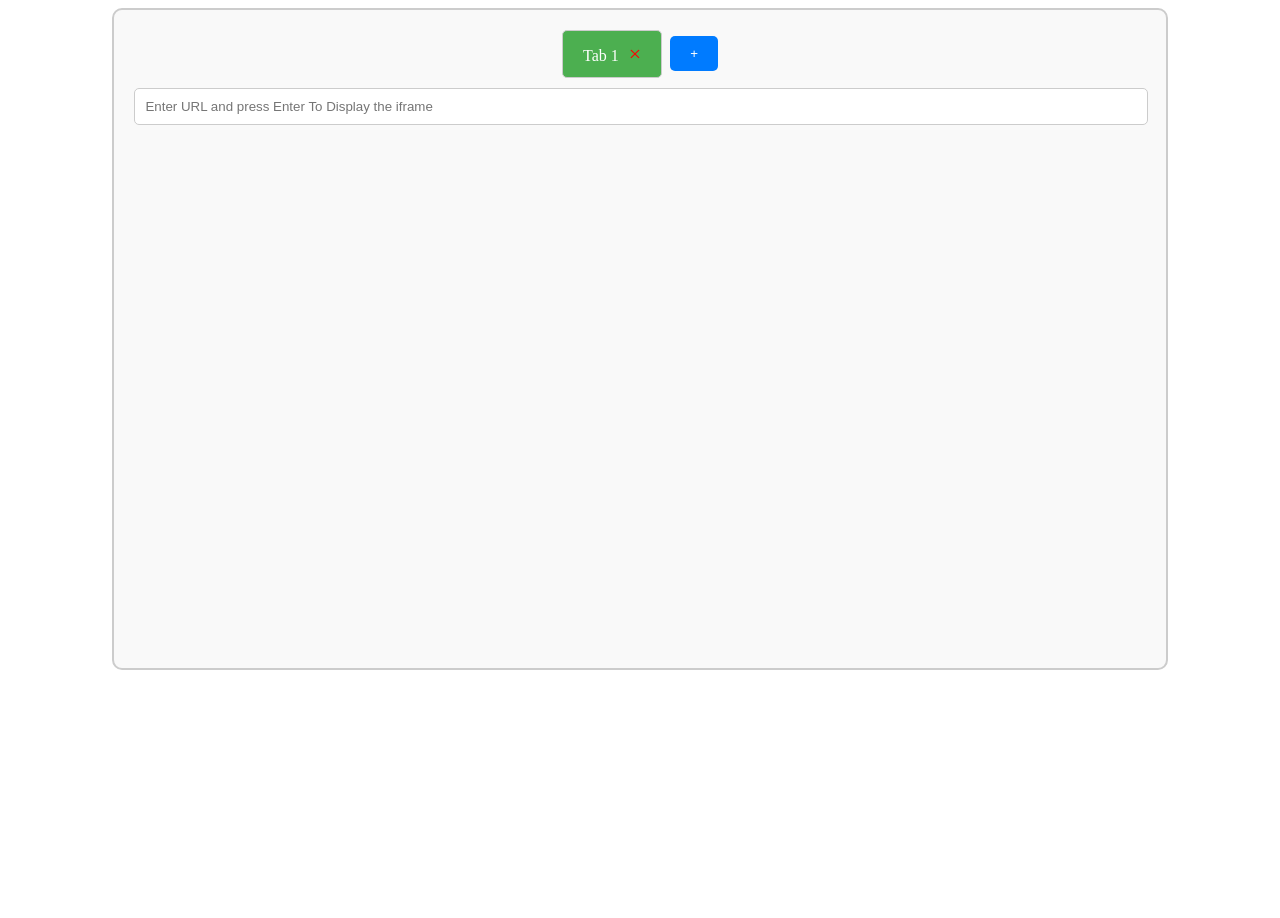
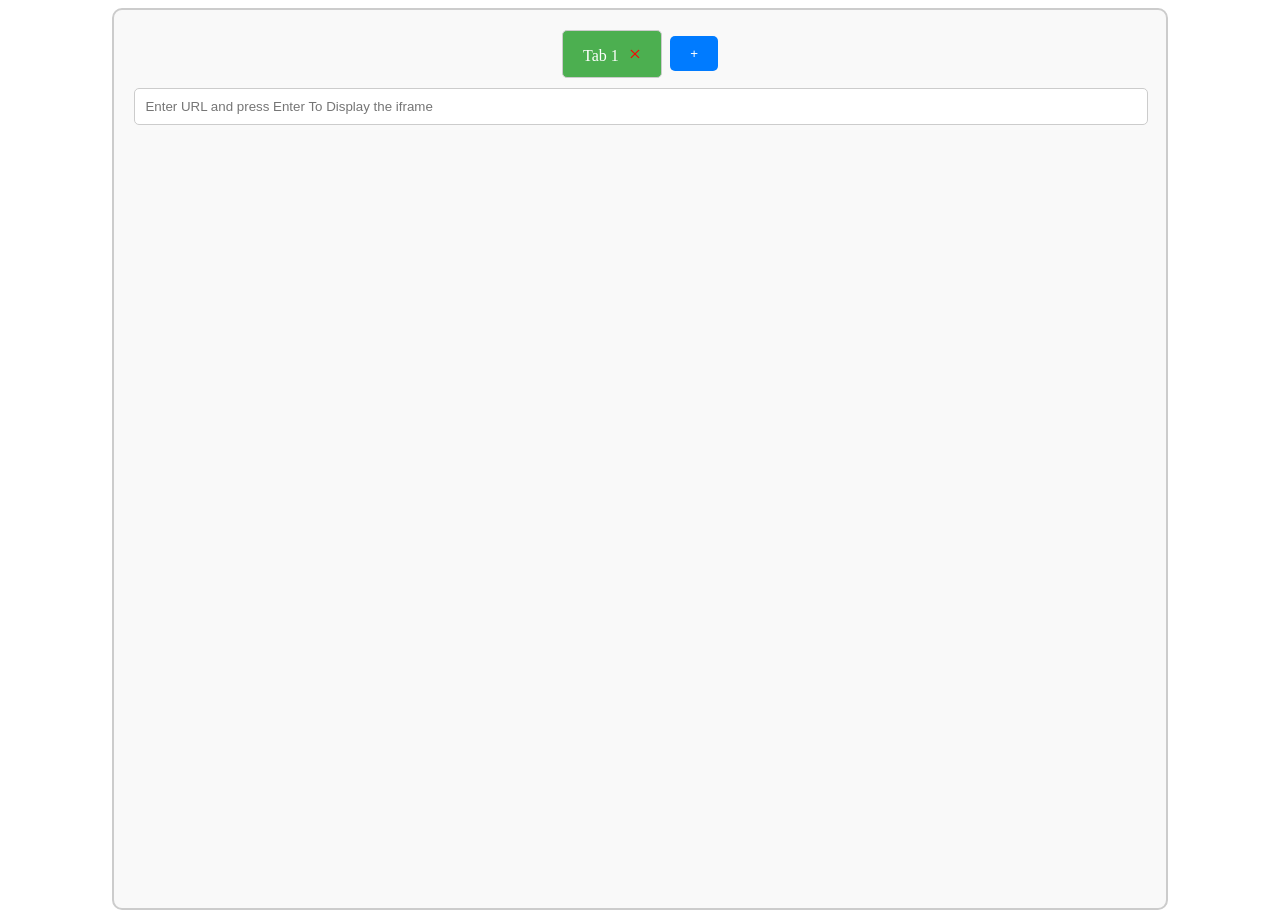
Before and after one commit to PRABHASITHREDDY/nestor-analytics-pro, a plain HTML site: page index.html in a window 1280 px wide. Before the commit the page ends 800 px from the top, so only its background shows below. Drawn offline with nearby package versions, Linux system fonts and the light colour scheme.

Commit message:
bug fixes

```diff
--- a/script.js
+++ b/script.js
@@ -53,6 +53,10 @@ function setActiveTab(index) {
 }
 
 function closeTab(index) {
+    if(model.tabs.length === 1){
+        alert('Can\'t Close ALL Tabs');
+        return;
+    }
     model.tabs.splice(index, 1);
     if (model.tabs.length > 0) {
         setActiveTab(Math.min(index, model.tabs.length - 1));
--- a/style.css
+++ b/style.css
@@ -74,7 +74,7 @@
 /* Iframe container */
 #iframe-container {
     width: 100%;
-    height: 70vh;
+    height: 100vh;
 }
 
 /* Iframe content */
@@ -83,6 +83,7 @@
     height: 100%;
     border: none;
     border-radius: 5px;
+    max-height: 90vh
 }
 
 .d-flex{
```
